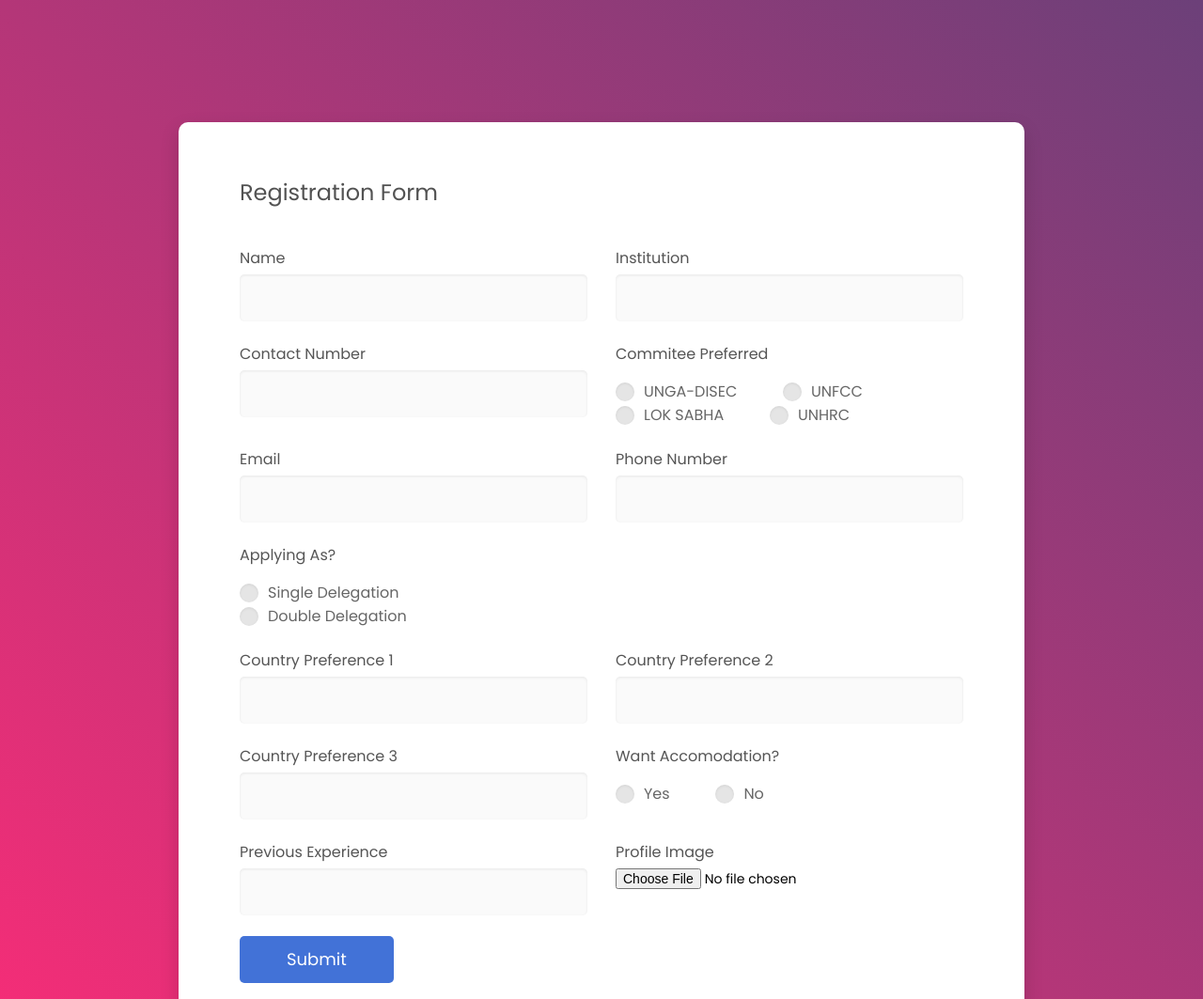
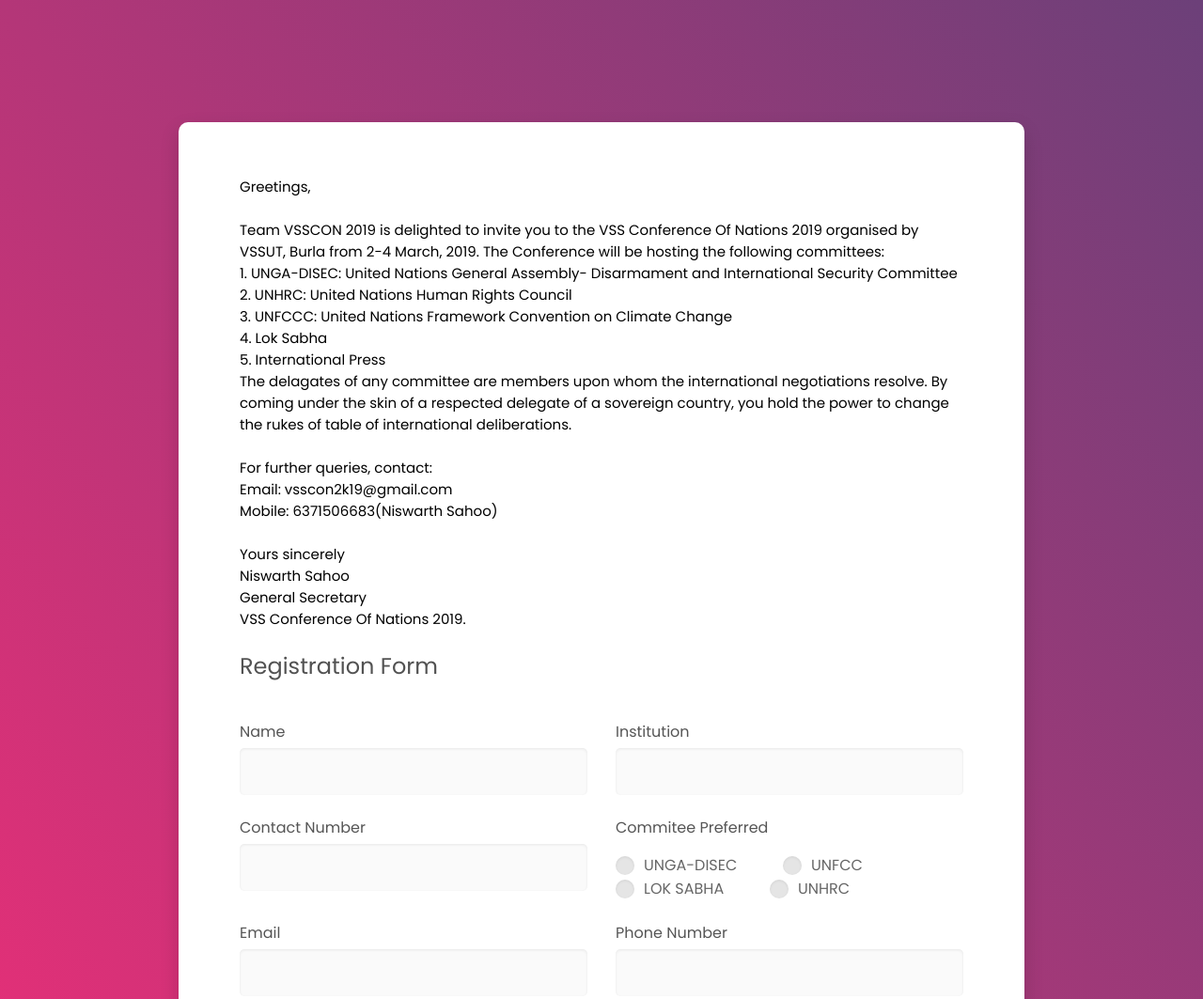
Before and after one commit to Vishal-Dash/VSSCON-2019, a plain HTML site: page public/regForm.html in a window 1280 px wide. Shown: the top 1063 px of the page at 94% size. Drawn offline with nearby package versions, Linux system fonts and the light colour scheme.

Commit message:
Update regForm.html

```diff
--- a/public/regForm.html
+++ b/public/regForm.html
@@ -41,7 +41,30 @@
         <div class="wrapper wrapper--w680">
             <div class="card card-4">
                 <div class="card-body">
-                    <h2 class="title">Registration Form</h2>
+                    <h5>
+                            <p>Greetings,</p>
+                            <br>Team VSSCON 2019 is delighted to invite you to the VSS Conference Of Nations 2019 organised by VSSUT, Burla from 2-4 March, 2019.
+                            The Conference will be hosting the following committees:
+                            <br>1. UNGA-DISEC: United Nations General Assembly- Disarmament and International Security Committee
+                            <br>2. UNHRC: United Nations Human Rights Council
+                            <br>3. UNFCCC: United Nations Framework Convention on Climate Change
+                            <br>4. Lok Sabha
+                            <br>5. International Press
+
+                            <p>The delagates of any committee are members upon whom the international negotiations resolve.
+                            By coming under the skin of a respected delegate of a sovereign country, you hold the power to change the rukes of table of international deliberations. </p>
+
+                            <br>For further queries, contact:
+                            <br>Email: vsscon2k19@gmail.com
+                            <p>Mobile: 6371506683(Niswarth Sahoo)</p>
+
+                            <br>Yours sincerely
+                            <br>Niswarth Sahoo
+                            <br>General Secretary
+                            <p>VSS Conference Of Nations 2019.</p>
+                    </h5>
+
+                    <br><h2 class="title">Registration Form</h2>
                     <div>
                         <div class="row row-space">
                             <div class="col-2">
@@ -207,7 +230,6 @@
 
 // Get a reference to the database service
 var database = firebase.database();
-var storage = firebase.storage();
 
 //Vue Js
     new Vue({
@@ -251,8 +273,6 @@ var storage = firebase.storage();
                 var file = input.files[0];
                 var storageRef = firebase.storage().ref('profile/' + name);
                 var task = storageRef.put(file);
-
-
             }
 
         },
```
